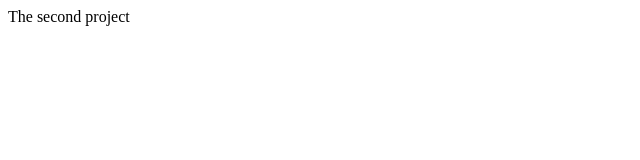
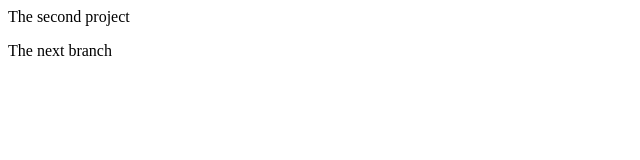
Before and after one commit to Nithya1719/demo-rep, a plain HTML site: page index.html in a window 1280 px wide. Shown: the full height of the page, 0-640 px from the left. Drawn offline with Linux system fonts and the light colour scheme.

Commit message:
third changes

```diff
--- a/index.html
+++ b/index.html
@@ -1 +1,2 @@
 <p> The second project</p>
+<p> The next branch</p>
```
